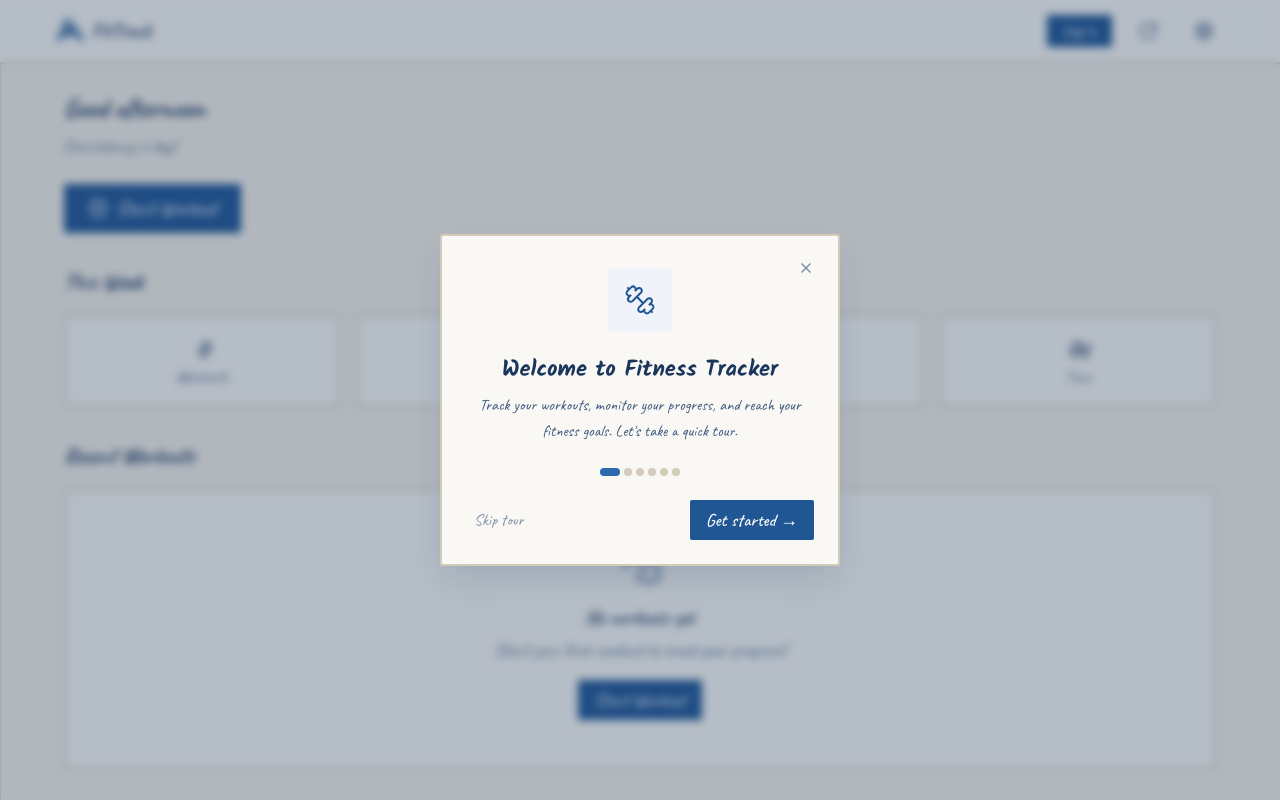
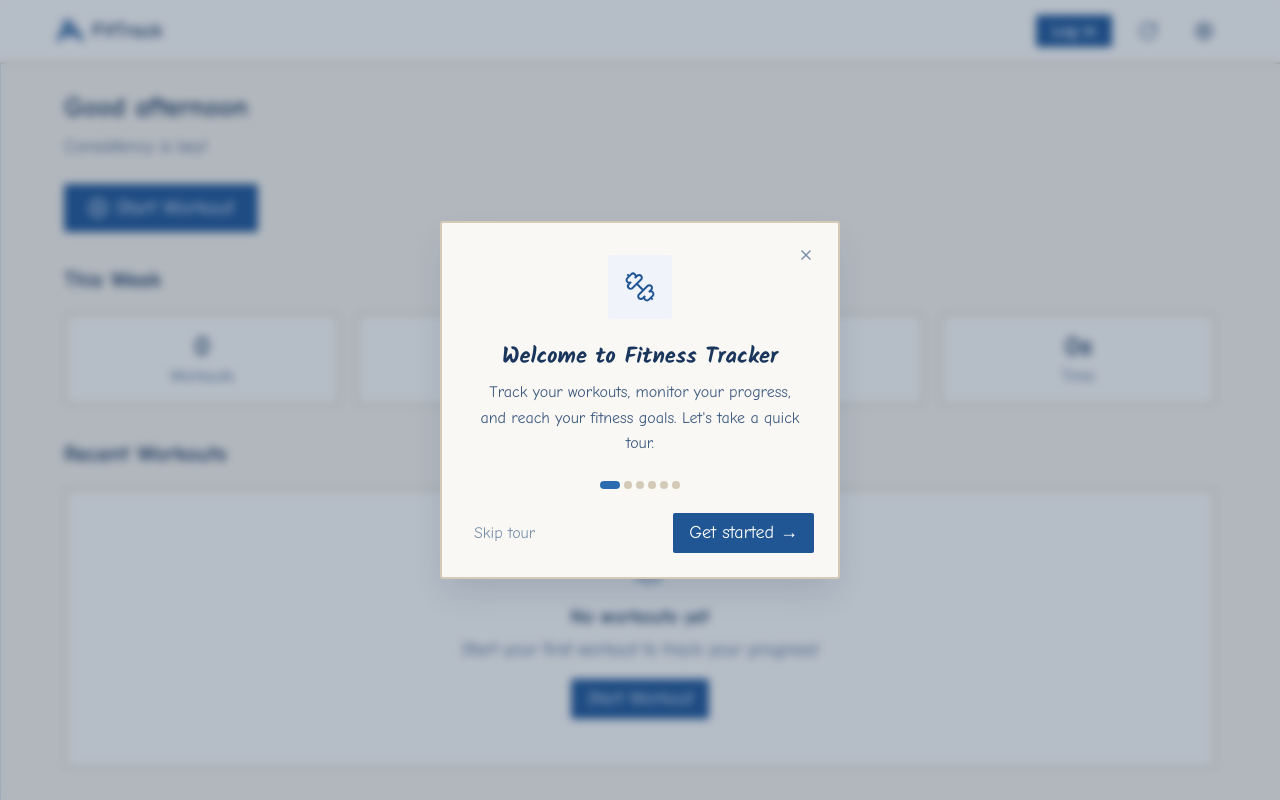
Before and after one commit to ADrejta/fitness-tracker, an Angular app in the folder frontend/: page / in a window 1280 px wide. Shown: the top 800 px of the page. Built offline with nearby package versions, Linux system fonts and the light colour scheme.

Commit message:
Switch body font to Comic Neue for better readability

```diff
--- a/frontend/src/index.html
+++ b/frontend/src/index.html
@@ -10,7 +10,7 @@
   <link rel="apple-touch-icon" href="assets/icons/apple-touch-icon.png">
   <link rel="preconnect" href="https://fonts.googleapis.com">
   <link rel="preconnect" href="https://fonts.gstatic.com" crossorigin>
-  <link rel="stylesheet" href="https://fonts.googleapis.com/css2?family=Caveat:wght@400;500;600;700&family=Kalam:wght@300;400;700&family=JetBrains+Mono:wght@400;500;600;700&display=swap">
+  <link rel="stylesheet" href="https://fonts.googleapis.com/css2?family=Comic+Neue:wght@300;400;700&family=Kalam:wght@300;400;700&family=JetBrains+Mono:wght@400;500;600;700&display=swap">
   <meta name="theme-color" content="#6366f1">
   <script>
     // Apply theme immediately to prevent flash of wrong theme
--- a/frontend/src/styles/_variables.scss
+++ b/frontend/src/styles/_variables.scss
@@ -98,7 +98,7 @@
   --spacing-2xl: 3rem;
 
   // Typography
-  --font-family: 'Caveat', cursive, sans-serif;
+  --font-family: 'Comic Neue', cursive, sans-serif;
   --font-family-display: 'Kalam', cursive, sans-serif;
   --font-family-mono: 'JetBrains Mono', 'Fira Code', monospace;
 
```
